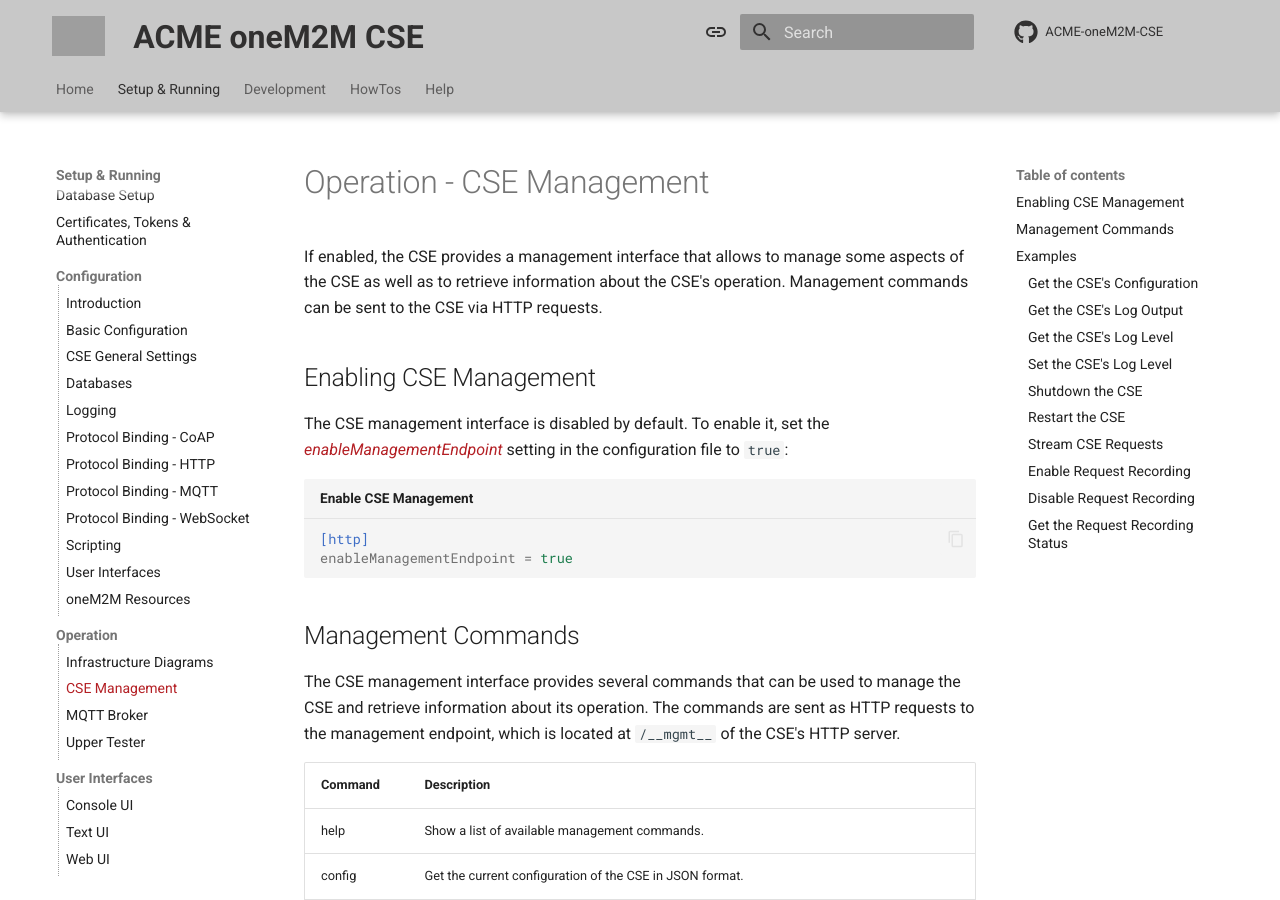
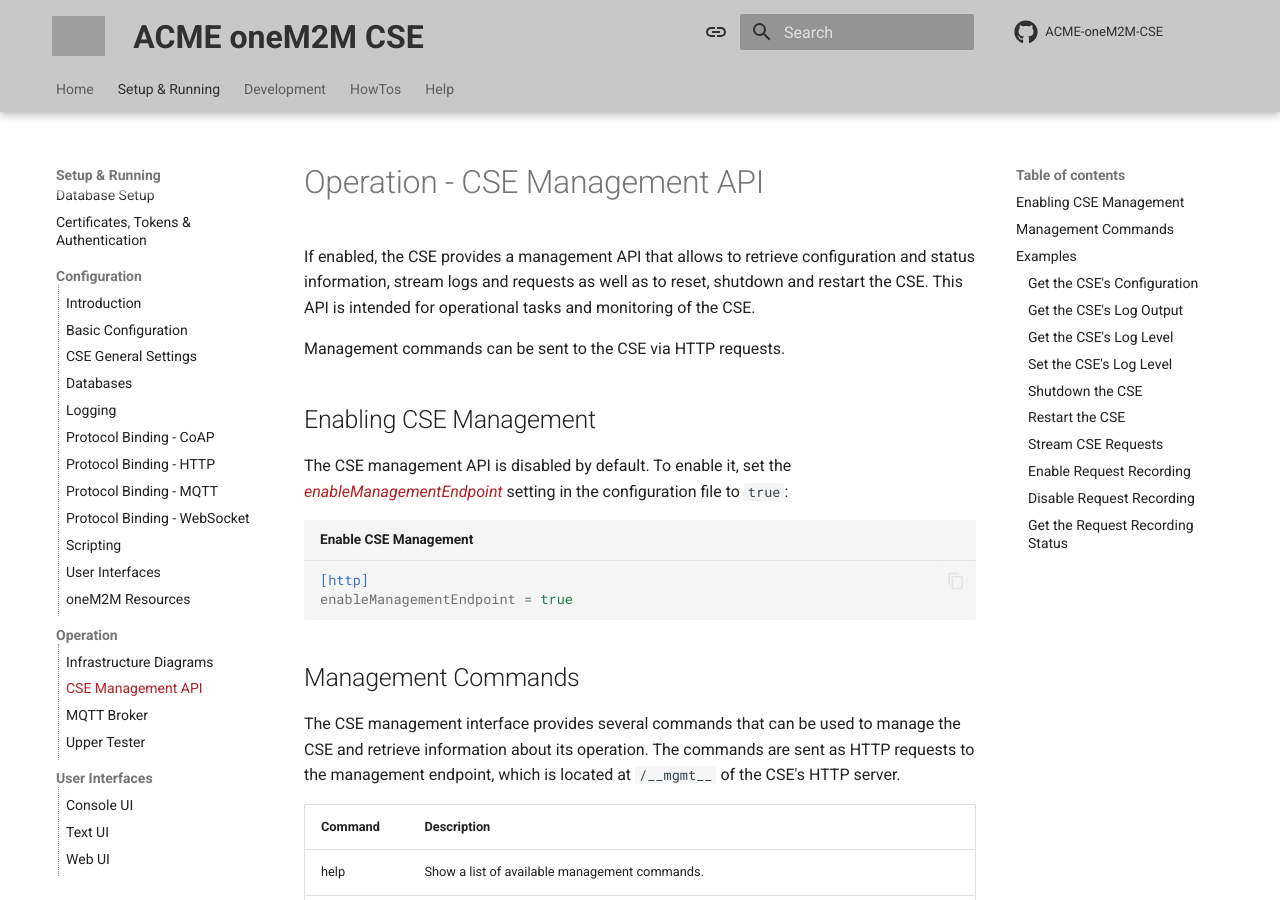
Before and after one commit to ankraft/ACME-oneM2M-CSE-mkdocs, an MkDocs documentation site: the page built from docs/setup/Operation-management.md, in a window 1280 px wide and 900 px high. Built offline with MkDocs 1.6.1 and Material for MkDocs 9.7.7, drawn with Linux system fonts in a browser that asks for light colours; comment, search, counter and statistics services are not loaded; grey boxes are pictures that could not be loaded.

Commit message:
Improved management descriptio

````diff
--- a/docs/setup/Operation-management.md
+++ b/docs/setup/Operation-management.md
@@ -1,10 +1,14 @@
-# Operation - CSE Management
+# Operation - CSE Management API
 
-If enabled, the CSE provides a management interface that allows to manage some aspects of the CSE as well as to retrieve information about the CSE's operation. Management commands can be sent to the CSE via HTTP requests.
+If enabled, the CSE provides a management API that allows to retrieve configuration and status information, stream logs and requests
+as well as to reset, shutdown and restart the CSE. This API is intended for operational tasks and monitoring of the CSE.
+
+Management commands can be sent to the CSE via HTTP requests.
+
 
 ## Enabling CSE Management
 
-The CSE management interface is disabled by default. To enable it, set the [*enableManagementEndpoint*](../setup/Configuration-http.md#general-settings) setting in the configuration file to `true`:
+The CSE management API is disabled by default. To enable it, set the [*enableManagementEndpoint*](../setup/Configuration-http.md#general-settings) setting in the configuration file to `true`:
 
 ```ini title="Enable CSE Management"
 [http]
--- a/mkdocs.yml
+++ b/mkdocs.yml
@@ -165,7 +165,7 @@
       - 'oneM2M Resources': 'setup/Configuration-resources.md'
     - 'Operation':
       - 'Infrastructure Diagrams': 'setup/Operation-diagrams.md'
-      - 'CSE Management': 'setup/Operation-management.md'
+      - 'CSE Management API': 'setup/Operation-management.md'
       - 'MQTT Broker': 'setup/Operation-mqtt.md'
       - 'Upper Tester': 'setup/Operation-uppertester.md'
     - 'User Interfaces':
@@ -175,7 +175,6 @@
   - 'Development':
       - 'Overview': 'development/Overview.md'
       - 'Unit Tests': 'development/UnitTests.md'
-      - 'Type Checking': 'development/TypeChecking.md'
       - 'Start-Up and Policies':
         - 'Start-Up Resources': 'development/StartupResources.md'
         - 'Attribute Policies': 'development/AttributePolicies.md'
@@ -196,6 +195,7 @@
         - 'Upper Tester Integration': 'development/ACMEScript-uppertester.md'
       - 'Embedding ACME CSE': 'development/Embedding_ACME.md'
       - 'Debug Mode': 'development/DebugMode.md'
+      - 'Type Checking': 'development/TypeChecking.md'
       - 'Third Party Components': 'development/ThirdPartyLibraries.md'
   - 'HowTos':
       - 'Overview': 'howtos/HowTos.md'
````
